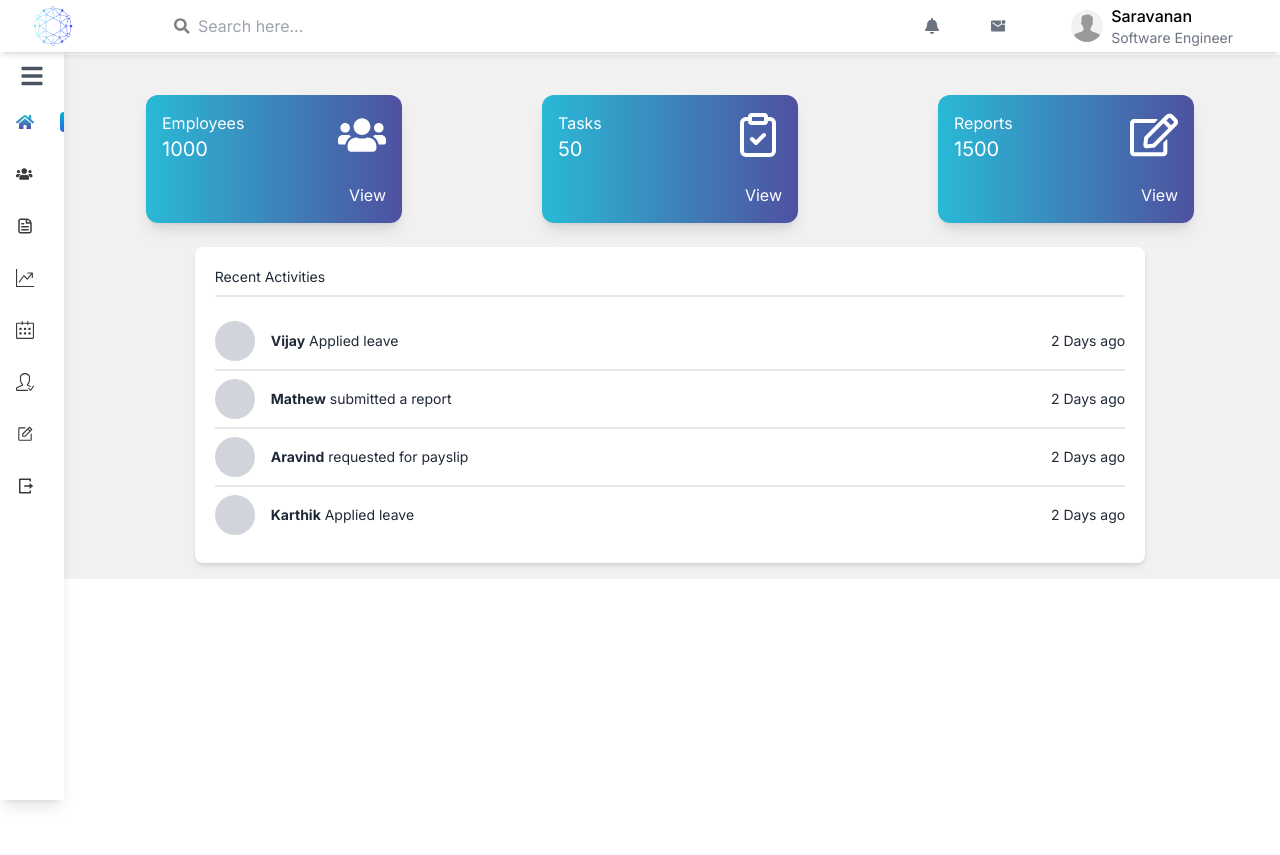
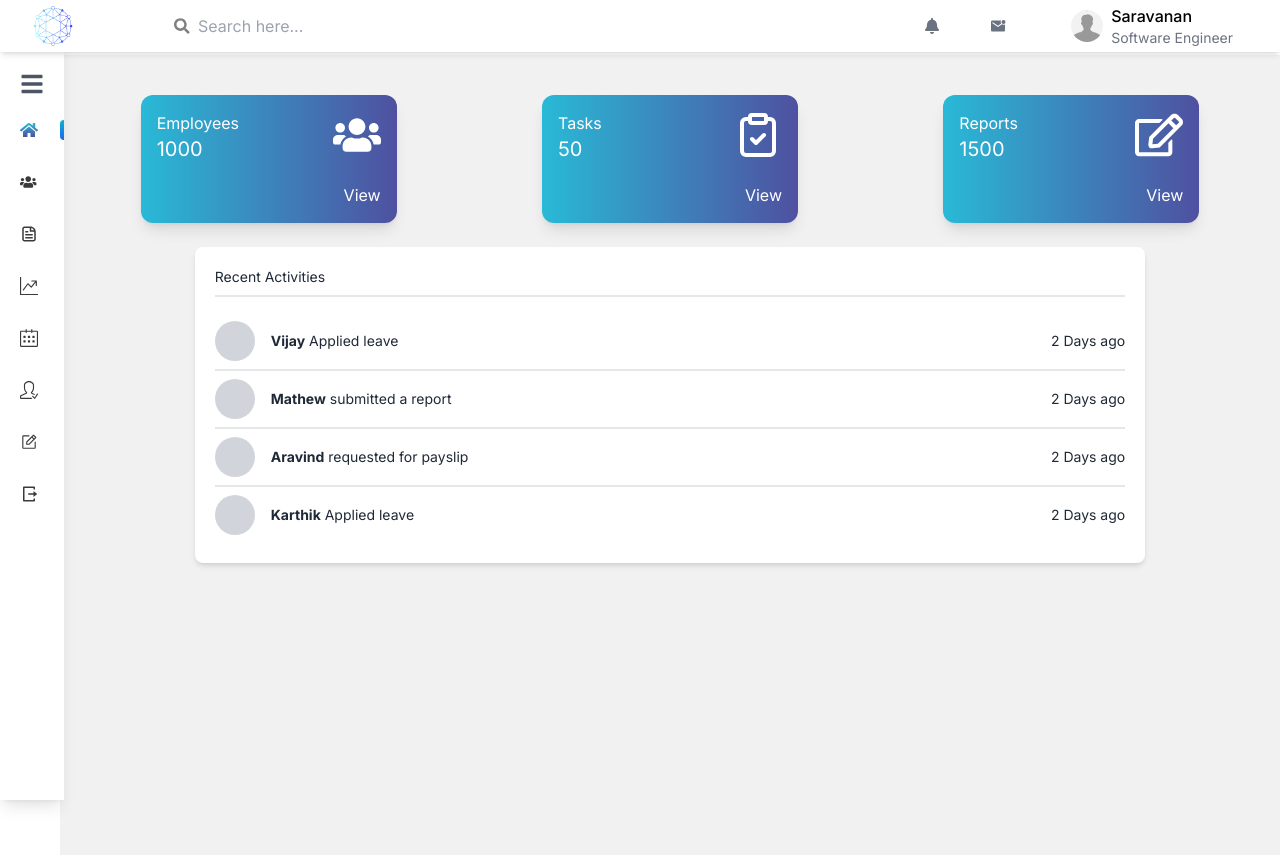
Before and after one commit to mohammadshihabudeen/hrms-frontend, a Next.js app: page /pages/Home in a window 1280 px wide. Before the commit the page ends 800 px from the top, so only its background shows below. Built offline with nearby package versions, Linux system fonts and the light colour scheme.

Commit message:
new layout

```diff
--- a/src/app/components/SideBar.tsx
+++ b/src/app/components/SideBar.tsx
@@ -14,7 +14,7 @@ const SideBar: React.FC = () => {
 
   return (
     <div
-      className={`fixed top-0 left-0 h-full transition-width duration-300 bg-white shadow-lg pt-14 ${
+      className={`fixed top-0 left-0 h-full transition-width duration-300 bg-white shadow-lg pt-20 md:pt-16 ${
         isOpen ? "w-40" : "w-16"
       }`}
     >
--- a/src/app/components/ui/SidebarItem.tsx
+++ b/src/app/components/ui/SidebarItem.tsx
@@ -17,7 +17,7 @@ const SidebarItem = ({ item, isOpen, onClick, isActive }: props) => {
     <a
       href={`${item.name !== "Logout" ? "/pages/" + item.name : "/"}`}
       onClick={isOpen ? onClick : undefined}
-      className="ps-4 flex items-center p-2 hover:bg-gray-200 relative mb-4"
+      className="ps-5 flex items-center p-2 hover:bg-gray-200 relative mb-4"
     >
       <div className="flex-shrink-0 text-blue-800">
         <svg
--- a/src/app/pages/Home/page.tsx
+++ b/src/app/pages/Home/page.tsx
@@ -7,7 +7,7 @@ import { LuClipboardCheck } from "react-icons/lu";
 const Home: React.FC = () => {
   return (
     <div className="container mx-auto p-4">
-      <div className="flex justify-around">
+      <div className="flex flex-wrap justify-around gap-4">
         <HomeCard
           name={"Employees"}
           count={1000}
--- a/src/app/pages/layout.tsx
+++ b/src/app/pages/layout.tsx
@@ -11,9 +11,13 @@ export default function RootLayout({
   const sidebarOpen = useSelector((state: RootState) => state.sidebar.isOpen);
   return (
     <div className={`App ${sidebarOpen ? "sidebar-open" : "sidebar-closed"}`}>
-      <Header />
-      <SideBar />
-      <main className="content">{children}</main>
+      <div className="app-container">
+        <Header />
+        <div className="main-container">
+          <SideBar />
+          <main className="content">{children}</main>
+        </div>
+      </div>
     </div>
   );
 }
```
